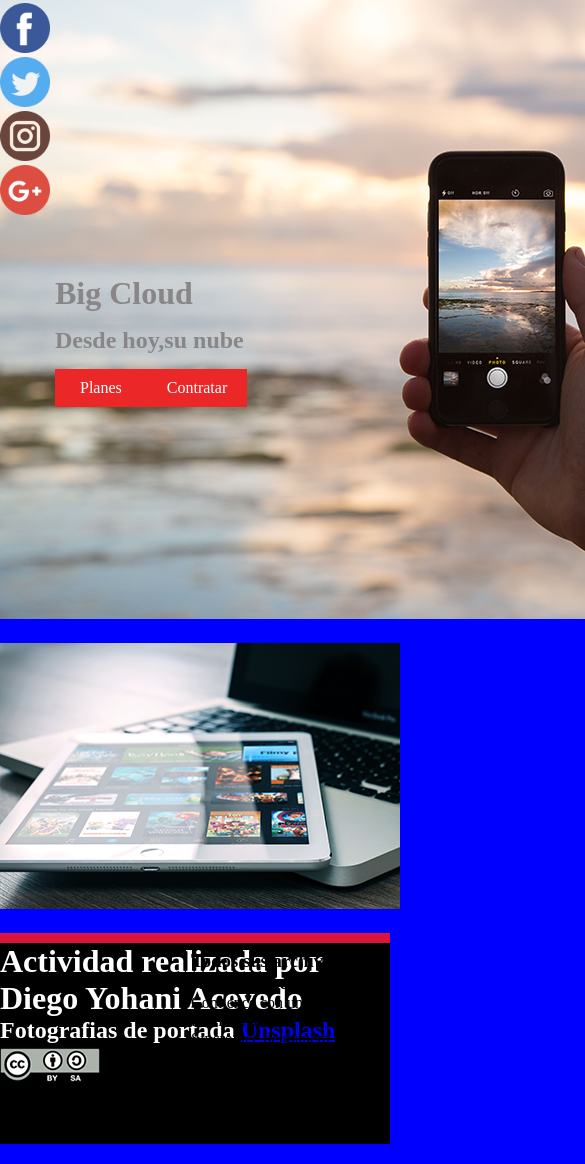
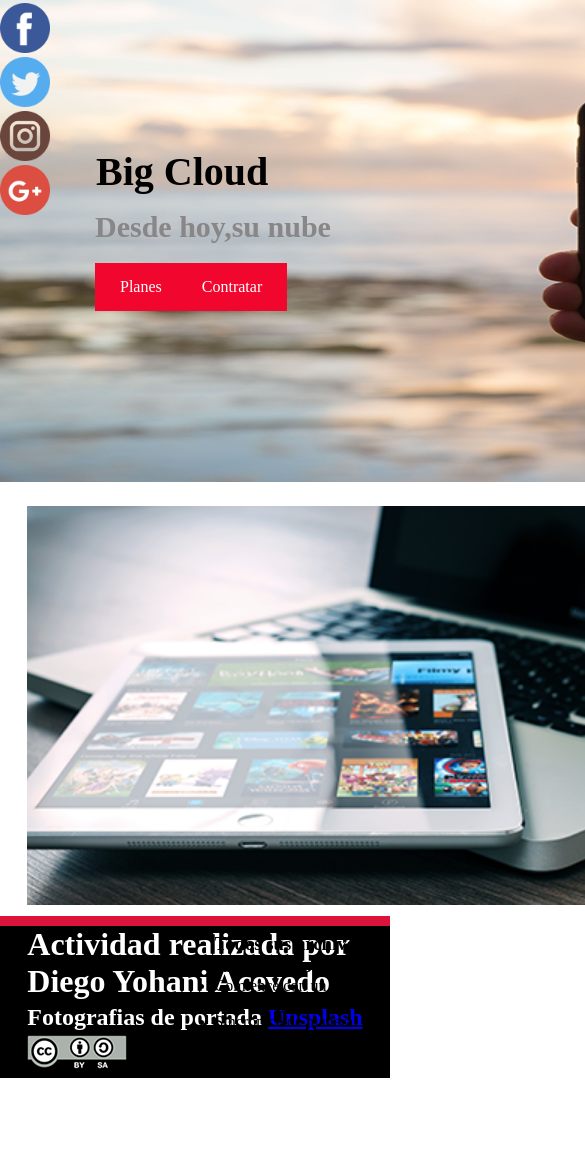
Before and after one commit to Rapiz99/trabajo-html, a plain HTML site: page index.html in a window 390 px wide. Shown: the part 147-1311 px from the top of the page, 585 px wide, since content can reach past the window. After the commit the page ends 1225 px from the top, so only its background shows below. Drawn offline with Linux system fonts and the light colour scheme.

Commit message:
actualizacion

```diff
--- a/contratos.html
+++ b/contratos.html
@@ -4,19 +4,19 @@
 	<meta charset="UTF-8">
 	<link rel="stylesheet" href="css/contratos.css">
 	<title>Contratos</title>
-	<link rel="stylesheet" href="css/contratos.css">
+
 </head>
 <body>
 	<header>
 		<div class="int">
-		<img src="img/logo-bc.png" alt="">
+		<a href="index.html"><img src="img/logo-bc.png" alt="" width="100px"></a>
 		</div>
 		<h2 class="titulo"></h2>
 	</header>
 	<h1 class="titu">Big Cloud:Seguridad y privacidad</h1>
 
-	<img class="flecha" src="img/flecha.png" alt="" <a href="css/estilos.css"></a>
-	<h1 class="sub">Descripcion de archivos</h1>
+	<img class="flecha" src="img/flecha.png" alt="">
+	<h1 class="sub">Descripcion de servicios</h1>
 
 <ul class="iconos">
 		<li> <a href=""><img src="img2/facebook.png" alt="" width="50" height="50"></a></li>
@@ -36,7 +36,7 @@
 
 
 
-	<table>
+	<table class="tab">
 		<tr>
 			<td colspan="">Capacidad de almacenamiento</td>
 			<td>1TB</td>
@@ -75,12 +75,12 @@
 		</tr>
 		<tr>
 			<td colspan="">Precio</td>
-			<td>0 €/mes</td>
-			<td>15 €/mes</td>
-			<td>40 €/mes</td>
+			<td><strong class="neg">0 €/mes</strong></td>
+			<td><strong class="neg">15 €/mes</strong></td>
+			<td><strong class="neg">40 €/mes</strong></td>
 		</tr>
 	</table>
-	<input class="boton" type="submit"value="Contrate ahora"/>
+	<a href="planes.html"><input class="boton" type="submit"value="Contrate ahora"/></a>
 
 </body>
 <footer class="footer">
--- a/css/contratos.css
+++ b/css/contratos.css
@@ -9,17 +9,17 @@ body{
 
 @media(max-width: 1300px){
 	body{
-		background-color: orange;
+		background-color: white;
 	}
 }
 @media(max-width: 1000px){
 	body{
-		background-color: red;
+		background-color: white;
 	}
 }
 @media(max-width: 700px){
 	body{
-		background-color: blue;
+		background-color: white;
 	}
 }
 
@@ -36,13 +36,15 @@ body{
 
 table{
 
-	width: 50%;
-	margin: auto;
+	width: 96%;
+	margin: 10px;
 	margin-bottom: 25px;
 	padding: 15px;
 	padding-bottom: 20px;
 	border-bottom: 15px;
 }
+
+
 
 .container{
 	margin: 10px;
@@ -54,7 +56,7 @@ table{
 	margin:auto;
 	background: black;
 	color: #fff;
-	height: 20vh;
+	height: 20%;
 	border-top: 10px solid crimson;
 
 }
@@ -64,19 +66,20 @@ table{
 	margin-top: 45px;
 }
 .cajas{
-	margin-left: 559px;
+	margin-left: 30%;
 }
 .cajas .containets{
 
 	display: inline-block;
 	background: gray;
-	width: 17%;
-	height: 10vh;
-	margin-left: 1px;
+	width: 30%;
+	height: 13vh;
+	margin-left: 10px;
 
 }
 .cajas .containets h1,h2{
 	float: left;
+	margin-left: 20px;
 	}
 	.cajas .containets .ver,.oran,.az{
 		border-right: 2px solid #fff;
@@ -84,23 +87,25 @@ table{
 	}
 	.ver{
 		color: #05F82D;
-		font-size: 45px;
+		font-size: 55px;
 	}
 	.oran{
 		color: #FA3F05;
-		font-size: 45px;
+		font-size: 55px;
 	}
 	.az{
 		color: #06F8E4;
-		font-size: 45px;
+		font-size: 55px;
 	}
 	h2{
 		color: white;
-		font-size: 20px;
-		margin-top: 35px;
+		font-size: 30px;
+		margin-top: 29px;
 		padding: 2px;
 	}
 	table{
+		margin:50px;
+		margin-left: 3%;
 		margin-top: 10px;
 	}
 	td,tr{
@@ -113,12 +118,12 @@ table{
 	}
 .sub{
 	margin-top: -35px;
-	margin-left:105px;
+	margin-left:12%;
 	font-size: 25px;
 	color:#FD052E;
 }
 .flecha{
-	margin-left: 53px;
+	margin-left: 100px;
 }
 .titu{
 	margin:20px;
@@ -126,33 +131,33 @@ table{
 .boton{
 	margin:10px;
 	padding: 10px;
-	margin-left: 70%;
+	margin-left: 85%;
 	background: #FD052E;
 	color: white;
 }
 
 .fooo{
 	font-size: 20px;
-	margin-left: 23%;
+	margin-left: 18%;
 }
 .foot{
-	margin-left: 23%;
+	margin-left: 18%;
 }
 
 a{
 	color: white;
 }
 .parti{
-	font-size: 20px;
+	font-size: 28px;
 	color: #FD052E;
-	margin-left: 10%;
+	margin-left: 24%;
 	margin-bottom: 10px;
 	font-weight: bold;
 }
 .empre{
-	font-size: 20px;
+	font-size: 28px;
 	color: #F2092F;
-	margin-left: 16%;
+	margin-left: 38%;
 	margin-bottom: 10px;
 }
 
@@ -177,3 +182,7 @@ transform: scale(2) rotate(30deg);
 -o-transition: all 1000ms ease-in-out;
 transition: all 1000ms ease-in-out;
 }
+
+.neg{
+	font-size: 30px;
+}
--- a/css/estilos.css
+++ b/css/estilos.css
@@ -9,27 +9,48 @@ body{
 
 @media(max-width: 1300px){
 	body{
-		background-color: orange;
+		background-color: white;
+
 	}
+	header,.main,footer,article{
+	width: 80%;
+	max-width: 1300px;
+}
 }
 @media(max-width: 1000px){
 	body{
-		background-color: red;
+		background-color: white;
 	}
+	header,.main,footer,article{
+	width: 60%;
+	max-width: 1000px;
+}
 }
 @media(max-width: 700px){
 	body{
-		background-color: blue;
+		background-color: white;
 	}
+	header,.main,footer,article{
+	width: 40%;
+	max-width: 700px;
+}
+}
+@media(max-width: 500px){
+	body{
+		background-color: white;
+	}
+	header,.main,footer,article{
+	width: 30%;
+	max-width: 500px;
+}
 }
 header,.main,footer,article{
 	width: 100%;
-	margin: 20px auto;
-	max-width: 1000px;
+	max-width: 1800px;
 }
 
 .menu{
-	background:#EC2727 ;
+	background:#F1072E ;
 	overflow: hidden;
 }
 .menu ul{
@@ -37,65 +58,77 @@ header,.main,footer,article{
 }
 .menu ul li{
 	float: left;
-
 }
-
 
 .menu ul li a{
 	padding: 10px 20px;
 	display: block;
 	color: white;
 	text-decoration: none;
-	margin-left: 5px;
-
 }
 .menu ul li a:hover{
-	background: #82A3FF;
+	background: #B7AFAF;
+}
+
+.tit{
+margin-left: 96px;
+font-size: 40px;
+}
+
+footer{
+	clear: both;
+	width: 100%
+	margin:100%;
+	background: black;
+	color: #fff;
+	height: 20%;
+	border-top: 10px solid crimson;
+
 
 }
 
-.titulo{
-
-}
-
-footer{
-	background-color: black;
-	height: 25vh;
-	border-top: 10px solid crimson;
-	color: #fff;
-}
-
 .container{
-	top:50%;
+	top:35%;
 	position: absolute;
 
 }
 .ima{
 	position: relative;
+	width: auto;
 }
 .sub{
 	margin-top: 15px;
-	margin-left: 55px;
+	margin-left: 95px;
 	color: #888686;
+	font-size: 30px;
 }
 .menu{
-	margin-top: 15px;
-	margin-left: 55px;
+	margin-top: 19px;
+	margin-left: 95px;
+	padding: 5px;
+	margin-right: 55px;
+	display: inline-grid;
 }
 .titulo{
 	margin-left: 55px;
 	color: #888686;
+	font-size: 40px;
 }
 .start{
-	top: 130%;
-	left: 49%;
+	top: 128%;
+	left: 55%;
 	position: absolute;
 }
 .lista{
 	list-style: square;
 }
+
 .foto{
 	margin-bottom: 4px;
+	margin-left: 7%;
+}
+.iman{
+	margin-left: 5%;
 }
 
 .iconos{
@@ -117,3 +150,19 @@ transform: scale(2) rotate(30deg);
 -o-transition: all 1000ms ease-in-out;
 transition: all 1000ms ease-in-out;
 }
+.big{
+	margin-left: -18%;
+	margin: 0;
+	padding: 0;
+	width: 1349px;
+	height: 550px;
+
+
+}
+
+.ima2{
+	margin-left: 7%;
+	margin-top: 5%;
+	margin-bottom: 2%;
+	width: 600px;
+}
--- a/css/planes.css
+++ b/css/planes.css
@@ -10,18 +10,30 @@ body{
 
 @media(max-width: 1300px){
 	body{
-		background-color: orange;
+		background-color: #DFDCDC;
 	}
+	.logo{
+	background: white;
+	padding: 3px;
+}
 }
 @media(max-width: 1000px){
 	body{
-		background-color: red;
+		background-color: #DFDCDC;
 	}
+	.logo{
+	background: white;
+	padding: 3px;
+}
 }
 @media(max-width: 700px){
 	body{
-		background-color: blue;
+		background-color: #DFDCDC;
 	}
+	.logo{
+	background: white;
+	padding: 3px;
+}
 }
 
 .logo{
@@ -98,6 +110,10 @@ legend{
 	margin-left: 25%;
 }
 .boton{
+	margin:10px;
+	padding: 10px;
+	background: #FD052E;
+	color:white;
 	margin-left: 25%;
 }
 
--- a/index.html
+++ b/index.html
@@ -4,20 +4,21 @@
 	<meta charset="UTF-8">
 	<title>Big Cloud</title>
 	<link rel="stylesheet" href="css/estilos.css">
+	<meta name="viewport" content="width=device-width, user-scalable=no, initial-scale=1.0,maximum-scale=1.0,minimum-sclae=1.0">
 </head>
 <body>
 	<header>
 		<img class="ima" src="img/logo-bc.png" alt="">
 		<div id="#" class="primera">
-			<img src="img/bg-seccion1.png" alt="" >
+			<img class="big" src="img/bg-seccion1.png" alt="" >
 <div class="container">
 
-		<h1 class="titulo">Big Cloud</h1>
+		<h1 class="tit">Big Cloud</h1>
 			<h2 class="sub">Desde hoy,su nube</h2>
 			<nav class="menu">
 			<ul>
-				<li><a href="css/planes.css">Planes</a></li>
-				<li><a href="css/contratos.css">Contratar</a></li>
+				<li><a href="planes.html">Planes</a></li>
+				<li><a href="contratos.html">Contratar</a></li>
 			</nav>
 			</ul>
 </div>
@@ -33,22 +34,22 @@
 	</header>
 	<section>
 		<article>
-			<img src="img/seccion2.png" alt="">
+			<img class="ima2" src="img/seccion2.png" alt="">
 		</article>
 		</section>
 		<section>
 		<article>
 			<ul class="start">
-				<h1>Todos sus archivos a salvo con nosotros</h1
+				<h1>Todos sus archivos a salvo con nosotros</h1>
 				<li>Comience con un Terabyte de forma gratuita</li>
 				<li>Sincronice de manera rapida y fiable todos sus dispositivos</li>
 			</ul>
 		</article>
 	</section>
 	<footer>
-		<h1>Actividad realizada por Diego Yohani Acevedo</h1>
+		<h1 class="foto">Actividad realizada por Diego Yohani Acevedo</h1>
 		<h2 class="foto">Fotografias de portada <a href="https://unsplash.com/">Unsplash</a></h2>
-		<img src="img/creative-commons.png" alt="">
+		<a href="https://creativecommons.org/licenses/by-sa/4.0/"><img class="foto" src="img/creative-commons.png" alt=""></a>
 	</footer>
 </body>
 </html>
```
Also changed, not shown: planes.html (+1 -1 lines).
